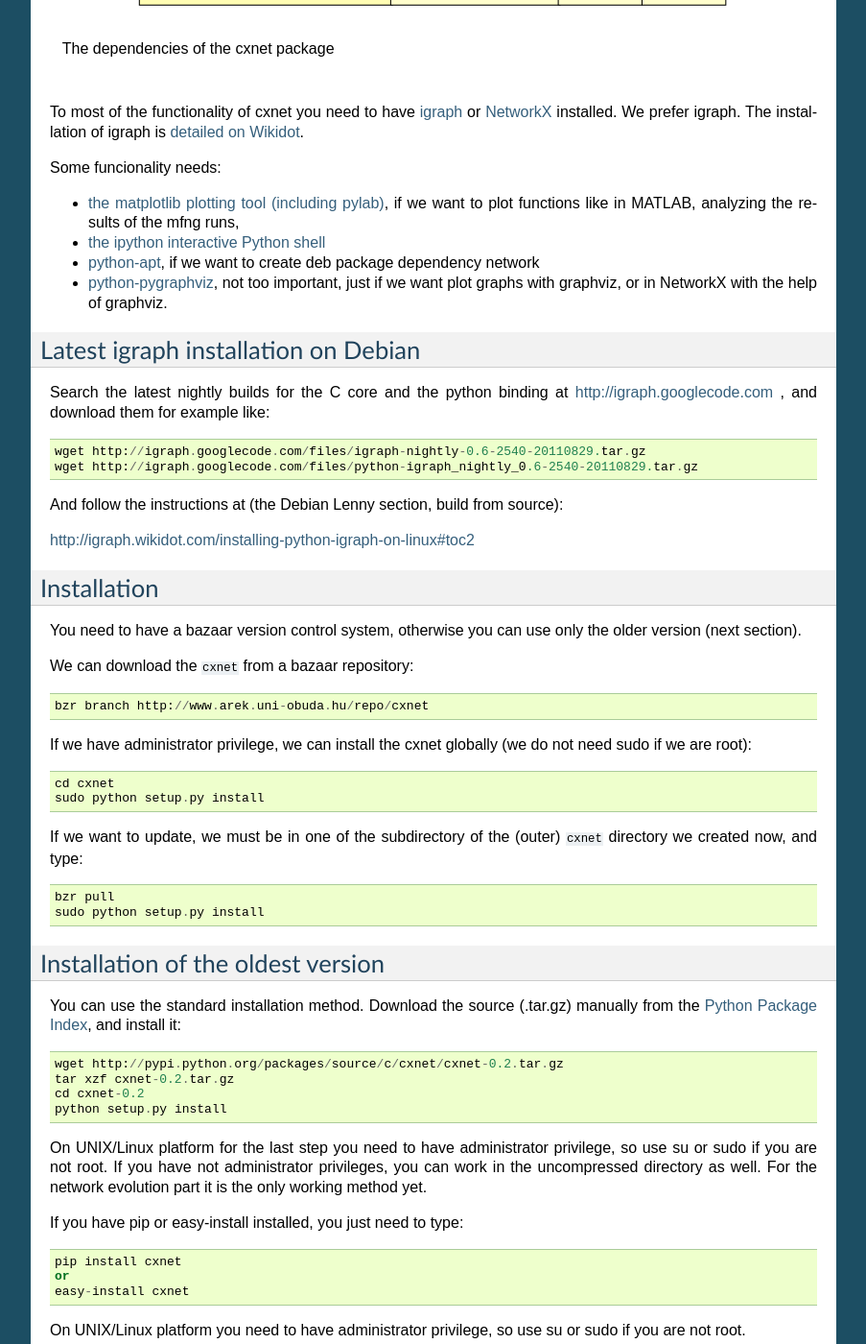
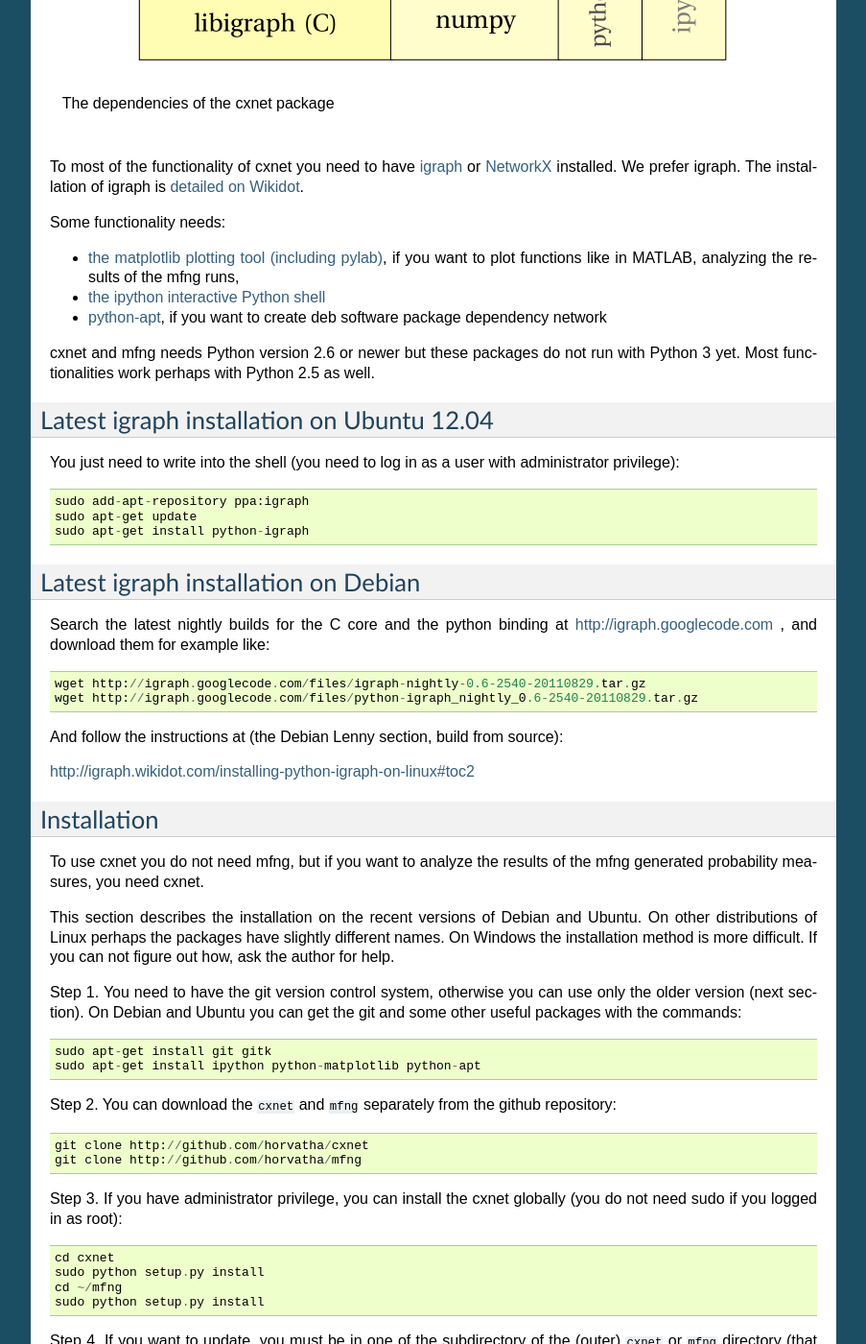
Before and after one commit to horvatha/cxnet, a Sphinx documentation site: the page built from doc/install_en.txt, in a window 1280 px wide and 1400 px high, scrolled down 931 px. Shown: the whole window at 96% size, without its empty margins (198-1101 px from the left). Built offline with Sphinx 7.4.7, drawn with Linux system fonts in a browser that asks for light colours; formulas are drawn with MathJax 3; some of the changed text lies outside the part shown.

Commit message:
Document updated

```diff
--- a/doc/conf.py
+++ b/doc/conf.py
@@ -49,7 +49,7 @@ copyright = u'2010-2012, Arpad Horvath'
 # The short X.Y version.
 version = '0.3'
 # The full version, including alpha/beta/rc tags.
-release = '0.3.0'
+release = '0.3.1'
 
 # The language for content autogenerated by Sphinx. Refer to documentation
 # for a list of supported languages.
--- a/doc/install_en.txt
+++ b/doc/install_en.txt
@@ -13,15 +13,15 @@ Introduction
 ===============
 
 The cxnet package extends igraph module with some functionality.
-It in intended to usein higher education.
+It in intended to use in higher education.
 Some functionality is available with NetworkX module as well.
 Function plotting needs matplotlib (pylab).
 
-It provides three modules: cxnet, mfng and network_evolution.
+It provides two modules: cxnet and mfng.
 
 Functionalities:
 
-- Creating network from the deb package hierarchy.
+- Creating network from the deb software package hierarchy.
 
 - Investigating and plotting degree distribution.
 
@@ -31,7 +31,11 @@ Functionalities:
 
  * to plot the neighbours of a vertex.
 
-- A tool to create network evolution models.
+Mail to the author
+========================
+
+`Use the email here
+<http://www.arek.uni-obuda.hu/~horvatha/elerhetoseg.html>`_
 
 Requirements
 ==================================================
@@ -45,17 +49,33 @@ To most of the functionality of cxnet you need to have
 `igraph <http://igraph.sourceforge.net>`_ or `NetworkX <http://networkx.lanl.gov/>`_ installed. We prefer igraph.
 The installation of igraph is `detailed on Wikidot <http://igraph.wikidot.com/installing-python-igraph>`_.
 
-Some funcionality needs:
+Some functionality needs:
 
 * `the matplotlib plotting tool (including pylab)
-  <http://matplotlib.sourceforge.net/>`_, if we want to plot functions
+  <http://matplotlib.sourceforge.net/>`_, if you want to plot functions
   like in MATLAB, analyzing the results of the mfng runs,
 * `the ipython interactive Python shell <http://ipython.scipy.org/moin/>`_
-* `python-apt <http://apt.alioth.debian.org/python-apt-doc/>`_, if we
-  want to create deb package dependency network
+* `python-apt <http://apt.alioth.debian.org/python-apt-doc/>`_, if you
+  want to create deb software package dependency network
+
+cxnet and mfng needs Python version 2.6 or newer but these packages do
+not run with Python 3 yet. Most functionalities work perhaps with Python
+2.5 as well.
+
+..
         * `python-pygraphviz <http://pypi.python.org/pypi/pygraphviz>`_, not too
-  important, just if we want plot graphs with graphviz, or in NetworkX
+          important, just if you want plot graphs with graphviz, or in NetworkX
           with the help of graphviz.
+
+Latest igraph installation on Ubuntu 12.04
+==============================================
+
+You just need to write into the shell (you need to log in as a user
+with administrator privilege)::
+
+    sudo add-apt-repository ppa:igraph
+    sudo apt-get update
+    sudo apt-get install python-igraph
 
 Latest igraph installation on Debian
 =====================================
@@ -71,35 +91,74 @@ And follow the instructions at (the Debian Lenny section, build from source):
 
 http://igraph.wikidot.com/installing-python-igraph-on-linux#toc2
 
+
 Installation
 ==================================================
 
-You need to have a bazaar version control system, otherwise you can use
+To use cxnet you do not need mfng, but if you want to analyze the
+results of the mfng generated probability measures, you need cxnet.
+
+This section describes the installation on the recent versions of Debian
+and Ubuntu. On other distributions of Linux perhaps the packages have
+slightly different names. On Windows the installation method is more
+difficult. If you can not figure out how, ask the author for help.
+
+..
+  For Windows you can install the older version (next section) as well.
+
+Step 1.
+You need to have the git version control system, otherwise you can use
 only the older version (next section).
+On Debian and Ubuntu you can get the git and some other useful packages
+with the commands::
 
-We can download the
-``cxnet`` from a bazaar repository::
+  sudo apt-get install git gitk
+  sudo apt-get install ipython python-matplotlib python-apt
 
-  bzr branch http://www.arek.uni-obuda.hu/repo/cxnet
+Step 2.
+You can download the ``cxnet`` and ``mfng`` separately from the github
+repository::
 
-If we have administrator privilege, we can install the cxnet globally
-(we do not need sudo if we are root)::
+  git clone http://github.com/horvatha/cxnet
+  git clone http://github.com/horvatha/mfng
+
+Step 3.
+If you have administrator privilege, you can install the cxnet globally
+(you do not need sudo if you logged in as root)::
 
   cd cxnet
   sudo python setup.py install
-
-If we want to update, we must be in one of the subdirectory of the
-(outer) ``cxnet`` directory we created now, and type::
-
-  bzr pull
+  cd ~/mfng
   sudo python setup.py install
 
+Step 4.
+If you want to update, you must be in one of the subdirectory of the
+(outer) ``cxnet`` or ``mfng`` directory (that you want to update) you
+created now, and type::
 
-Installation of the oldest version
+  git pull
+  sudo python setup.py install
+
+Instead of the Step 3, you have an alternative method, if you install
+python-setuptools::
+
+  sudo apt-get install python-setuptools
+  cd cxnet
+  sudo python setup.py develop
+  cd ~/mfng
+  sudo python setup.py develop
+
+In this case the "git pull" is enough, if you want to update (in Step
+4). This method is better, if you want to develop cxnet or mfng.
+
+
+..
+  Installation of the oldest version of cxnet
   ==================================================
 
   You can use the standard installation method. Download the source
-(.tar.gz) manually from the `Python Package Index <http://pypi.python.org/pypi/cxnet>`_, and install it::
+  (.tar.gz) manually from the `Python Package Index
+  <http://pypi.python.org/pypi/cxnet>`_, and install it::
 
     wget http://pypi.python.org/packages/source/c/cxnet/cxnet-0.2.tar.gz
     tar xzf cxnet-0.2.tar.gz
--- a/doc/install_hu.txt
+++ b/doc/install_hu.txt
@@ -10,6 +10,10 @@ cxnet -- Összetett hálózatok az oktatásban
 :Dátum: 2010. nyár
 
 `In English (angolul) <install_en.html>`_
+
+A telepítés részleteiben sokminden elavult lehet. Az angol változat
+vagy az Ubuntu telepítése az Összetett hálózatok tantárgyhoz hasznos
+iránymutató lehet.
 
 Előkövetelmények
 ================
--- a/doc/ubuntu12.04-kezdet.txt
+++ b/doc/ubuntu12.04-kezdet.txt
@@ -59,9 +59,11 @@ igraph és cxnet
 
 Pár hasznos program telepítése Pythonhoz. Az ipython egy továbbfejlesztett
 python parancssor (shell). A matplotlibbel együtt lehetővé teszi, hogy
-interaktív módon ábrázoljuk függvényeket. ::
+interaktív módon ábrázoljuk függvényeket. A python-apt teszi lehetővé a
+Linuxos szoftvercsomagok függőségi hálózatának előállítását. ::
 
     sudo apt-get install ipython python-matplotlib
+    sudo apt-get install python-apt
 
 Az igraph0.6 telepítése.
 Az igraph egy nagytudású gráf/hálózat elemző program. ::
```
Also changed, not shown: other parts of doc/install_en.txt (+2 -2 lines), other parts of doc/ubuntu12.04-kezdet.txt (+1 -1 lines). Lines whose indentation alone changed are shown as unchanged.
